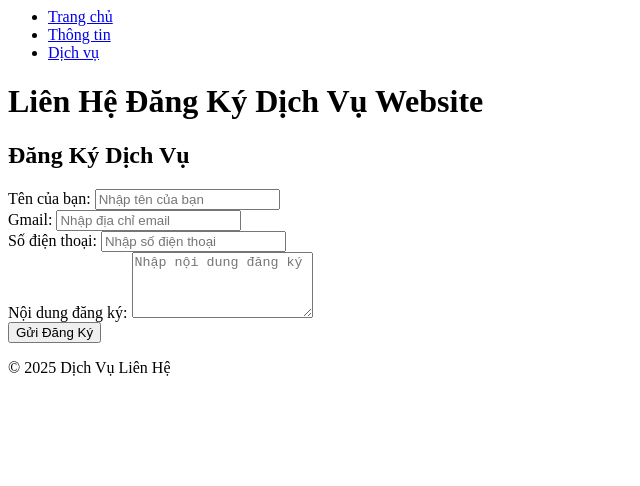
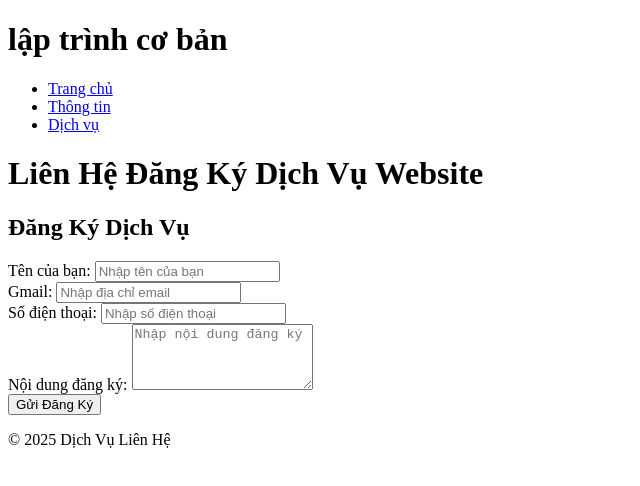
Before and after one commit to longacma78/longacma78.github.io, a plain HTML site: page baitap/EX03/dichvu.html in a window 1280 px wide. Shown: the whole page, without its empty margins (0-640 px from the left). Drawn offline with Linux system fonts and the light colour scheme.

Commit message:
Update dichvu.html

```diff
--- a/baitap/EX03/dichvu.html
+++ b/baitap/EX03/dichvu.html
@@ -1,6 +1,11 @@
+<!DOCTYPE html>
+<html lang="vi">
+<head>
+    <meta charset="UTF-8">
+    <title>longacma</title>
+</head>
 <body>
-
-    <header>
+    <h1>lập trình cơ bản</h1>
         <ul>
             <li><a href="trangchu.html">Trang chủ</a></li>
             <li><a href="thongtin.html">Thông tin</a></li>
```
